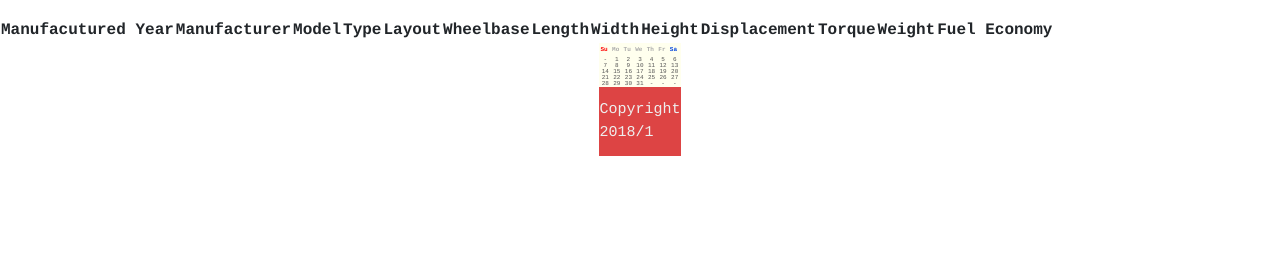
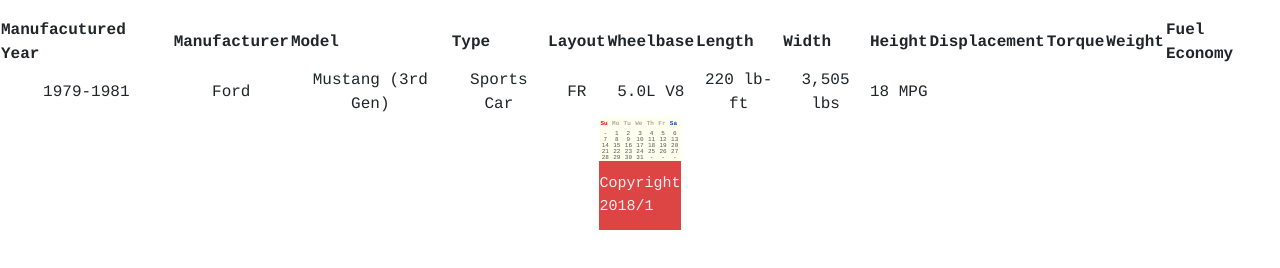
Before and after one commit to stewilondanga/car-shop, a plain HTML site: page index.html in a window 1280 px wide. Shown: the part 252-520 px from the top of the page. Drawn offline with nearby package versions, Linux system fonts and the light colour scheme.

Commit message:
add index.html

```diff
--- a/index.html
+++ b/index.html
@@ -42,6 +42,18 @@
     </thead>
 
     <tbody id="stuff">
+
+      <tr>
+        <td class="date">1979-1981</td>
+        <td clas="manufacturer">Ford</td>
+        <td class="model">Mustang (3rd Gen)</td>
+        <td class="type">Sports Car</td>
+        <td class="layout">FR</td>
+        <td class="displacement">5.0L V8</td>
+        <td class="torque">220 lb-ft</td>
+        <td class="weight">3,505 lbs</td>
+        <td class="fuel-economy">18 MPG</td>
+      </tr>
 
 
 
```
